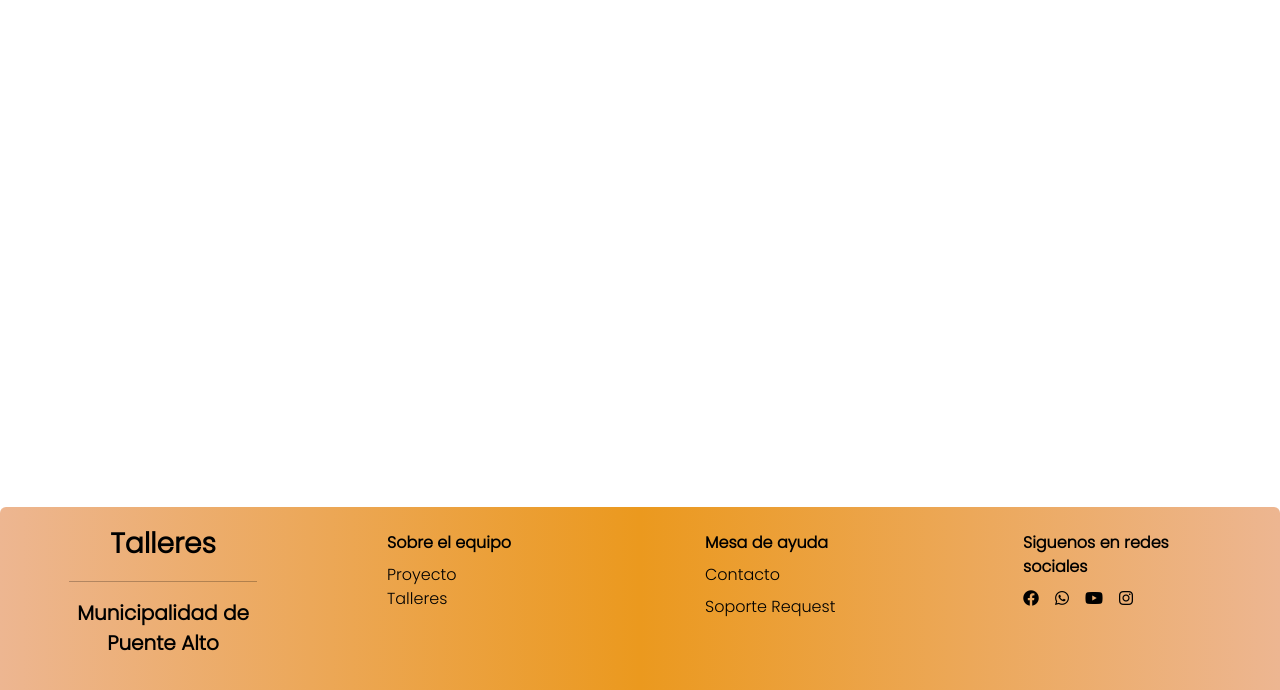
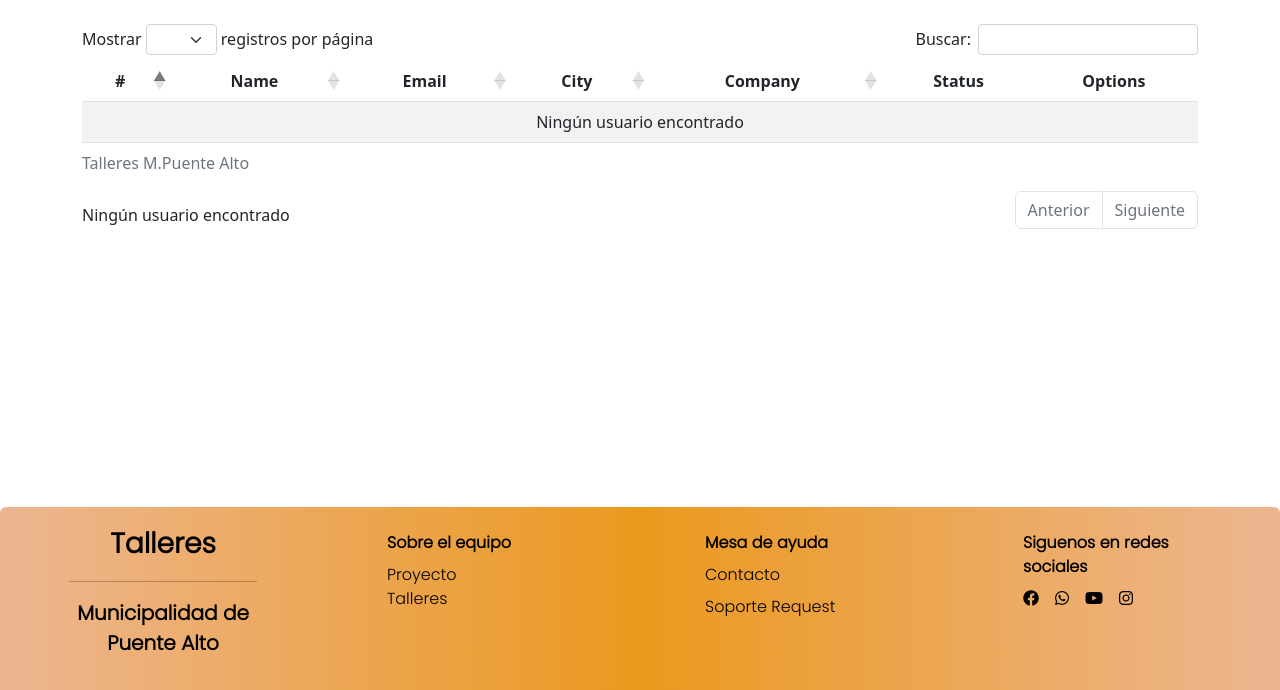
Before and after one commit to camixcode/TalleresMunicipales, a Django app: page /AdministardorGeneral in a window 1280 px wide. Shown: the part 110-800 px from the top of the page. Run offline with Django 4.2, Linux system fonts and the light colour scheme; some libraries are stand-ins or nearby versions; grey boxes are pictures that could not be loaded.

Commit message:
DataTable

```diff
--- /dev/null
+++ b/TestDjango/core/static/core/css/DataTable.css
@@ -0,0 +1,4 @@
+.centered {
+    text-align: center !important;
+    vertical-align: middle !important;
+}
--- /dev/null
+++ b/TestDjango/core/static/core/js/DataTable.js
@@ -0,0 +1,73 @@
+let dataTable;
+let dataTableIsInitialized = false;
+
+const dataTableOptions = {
+    //scrollX: "2000px",
+    lengthMenu: [5, 10, 15, 20, 100],
+    columnDefs: [
+        { className: "centered", targets: [0, 1, 2, 3, 4, 5, 6] },
+        { orderable: false, targets: [5, 6] },
+        //{ searchable: false, targets: [1] }
+        //{ width: "50%", targets: [0] }
+    ],
+    pageLength: 3,
+    destroy: true,
+    language: {
+        lengthMenu: "Mostrar _MENU_ registros por página",
+        zeroRecords: "Ningún usuario encontrado",
+        info: "Mostrando de _START_ a _END_ de un total de _TOTAL_ registros",
+        infoEmpty: "Ningún usuario encontrado",
+        infoFiltered: "(filtrados desde _MAX_ registros totales)",
+        search: "Buscar:",
+        loadingRecords: "Cargando...",
+        paginate: {
+            first: "Primero",
+            last: "Último",
+            next: "Siguiente",
+            previous: "Anterior"
+        }
+    }
+};
+
+const initDataTable = async () => {
+    if (dataTableIsInitialized) {
+        dataTable.destroy();
+    }
+
+    await listUsers();
+
+    dataTable = $("#datatable_users").DataTable(dataTableOptions);
+
+    dataTableIsInitialized = true;
+};
+
+const listUsers = async () => {
+    try {
+        const response = await fetch("https://jsonplaceholder.typicode.com/users");
+        const users = await response.json();
+
+        let content = ``;
+        users.forEach((user, index) => {
+            content += `
+                <tr>
+                    <td>${index + 1}</td>
+                    <td>${user.name}</td>
+                    <td>${user.email}</td>
+                    <td>${user.address.city}</td>
+                    <td>${user.company.name}</td>
+                    <td><i class="fa-solid fa-check" style="color: green;"></i></td>
+                    <td>
+                        <button class="btn btn-sm btn-primary"><i class="fa-solid fa-pencil"></i></button>
+                        <button class="btn btn-sm btn-danger"><i class="fa-solid fa-trash-can"></i></button>
+                    </td>
+                </tr>`;
+        });
+        tableBody_users.innerHTML = content;
+    } catch (ex) {
+        alert(ex);
+    }
+};
+
+window.addEventListener("load", async () => {
+    await initDataTable();
+});
--- a/TestDjango/core/templates/core/Admin_General.html
+++ b/TestDjango/core/templates/core/Admin_General.html
@@ -8,10 +8,17 @@
     <meta http-equiv="X-UA-Compatible" content="IE=edge">
     <meta name="viewport" content="width=device-width, initial-scale=1.0">
     <title>Administrador de Taller</title>
-    <!-- css bootstrap -->
-    <link href="https://cdn.jsdelivr.net/npm/bootstrap@5.2.2/dist/css/bootstrap.min.css" rel="stylesheet" integrity="sha384-Zenh87qX5JnK2Jl0vWa8Ck2rdkQ2Bzep5IDxbcnCeuOxjzrPF/et3URy9Bv1WTRi" crossorigin="anonymous">
+    <!-- Bootstrap-->
+    <link rel="stylesheet" href="https://cdn.jsdelivr.net/npm/bootstrap@5.2.2/dist/css/bootstrap.min.css"
+        integrity="sha384-Zenh87qX5JnK2Jl0vWa8Ck2rdkQ2Bzep5IDxbcnCeuOxjzrPF/et3URy9Bv1WTRi" crossorigin="anonymous" />
+    <!-- DataTable -->
+    <link rel="stylesheet" href="https://cdn.datatables.net/1.12.1/css/dataTables.bootstrap5.min.css" />
+    <!-- Font Awesome -->
+    <link rel="stylesheet" href="https://cdnjs.cloudflare.com/ajax/libs/font-awesome/6.2.0/css/all.min.css"
+        integrity="sha512-xh6O/CkQoPOWDdYTDqeRdPCVd1SpvCA9XXcUnZS2FmJNp1coAFzvtCN9BmamE+4aHK8yyUHUSCcJHgXloTyT2A=="
+        crossorigin="anonymous" referrerpolicy="no-referrer" />
     <!-- CSS -->
-
+    <link rel="stylesheet" href="{% static 'core/css/DataTable.css'%}">
     <!-- <link rel="stylesheet" href="{% static 'core/css/Buscar.css'%}"> -->
 
     <!-- NAV -->
@@ -20,12 +27,35 @@
     {% endblock %}
     <!-- FIN NAV -->
 </head>
+
 <body>
     <!-- ----------------------- -->
-<!-- Grilla -->
-<!-- Texto -->
+    <!-- TABLA -->
+    <div class="container my-4">
+        <div class="row">
+            <div class="col-sm-12 col-md-12 col-lg-12 col-xl-12">
+                <table id="datatable_users" class="table table-striped">
+                    <caption>
+                        Talleres M.Puente Alto
+                    </caption>
+                    <thead>
+                        <tr>
+                            <th class="centered">#</th>
+                            <th class="centered">Name</th>
+                            <th class="centered">Email</th>
+                            <th class="centered">City</th>
+                            <th class="centered">Company</th>
+                            <th class="centered">Status</th>
+                            <th class="centered">Options</th>
+                        </tr>
+                    </thead>
+                    <tbody id="tableBody_users"></tbody>
+                </table>
+            </div>
+        </div>
+    </div>
 
-<!-- Grilla FIN-->
+    <!-- TABLE FIN-->
     <!-- ----------------------- -->
     <!-- ----------------------- -->
     <!-- Footer -->
@@ -39,7 +69,9 @@
                 <img src="{% static 'core/img/adulto-mayor-3.jpeg'%}" class="card-img-top" alt="...">
                 <div class="card-body">
                     <h5 class="card-title text-md-center">Taller de Yoga</h5>
-              <p class="card-text">El yoga es una práctica que conecta el cuerpo, la respiración y la mente. Esta práctica utiliza posturas físicas, ejercicios de respiración y meditación para mejorar la salud general. El yoga se desarrolló como una práctica espiritual hace miles de años.</p>
+                    <p class="card-text">El yoga es una práctica que conecta el cuerpo, la respiración y la mente. Esta
+                        práctica utiliza posturas físicas, ejercicios de respiración y meditación para mejorar la salud
+                        general. El yoga se desarrolló como una práctica espiritual hace miles de años.</p>
                     <p class="card-text"><small class="text-muted">Instructor Juanito Pérez</small></p>
                 </div>
             </div>
@@ -51,16 +83,25 @@
                 <img src="{% static 'core/img/TallerLectura.jpg'%}" class="card-img-top" alt="...">
                 <div class="card-body">
                     <h5 class="card-title text-md-center">Taller de Lectura</h5>
-              <p class="card-text">Cuanto más lees, más información procesa tu mente, por lo que será más ágil y capaz de retener conocimientos. Las personas exitosas ejercitan su mente diariamente mediante la lectura y otros recursos como la realización de crucigramas y juegos de ingenio.</p>
+                    <p class="card-text">Cuanto más lees, más información procesa tu mente, por lo que será más ágil y
+                        capaz de retener conocimientos. Las personas exitosas ejercitan su mente diariamente mediante la
+                        lectura y otros recursos como la realización de crucigramas y juegos de ingenio.</p>
                     <p class="card-text"><small class="text-muted">Instructor Yerko Pérez</small></p>
                 </div>
             </div>
         </div>
         <!-- --FIN MODAL--------->
-    <!-- JS BOOTSTRAP -->
-    <script src="https://cdn.jsdelivr.net/npm/@popperjs/core@2.11.6/dist/umd/popper.min.js" integrity="sha384-oBqDVmMz9ATKxIep9tiCxS/Z9fNfEXiDAYTujMAeBAsjFuCZSmKbSSUnQlmh/jp3" crossorigin="anonymous"></script>
-    <script src="https://cdn.jsdelivr.net/npm/bootstrap@5.2.2/dist/js/bootstrap.min.js" integrity="sha384-IDwe1+LCz02ROU9k972gdyvl+AESN10+x7tBKgc9I5HFtuNz0wWnPclzo6p9vxnk" crossorigin="anonymous"></script>
-    <script src="{% static 'core/js/Fbuscar.js'%}"></script>
+        <!-- Bootstrap-->
+        <script src="https://cdn.jsdelivr.net/npm/bootstrap@5.2.2/dist/js/bootstrap.bundle.min.js"
+            integrity="sha384-OERcA2EqjJCMA+/3y+gxIOqMEjwtxJY7qPCqsdltbNJuaOe923+mo//f6V8Qbsw3"
+            crossorigin="anonymous"></script>
+        <!-- jQuery -->
+        <script src="https://cdnjs.cloudflare.com/ajax/libs/jquery/3.6.0/jquery.min.js"></script>
+        <!-- DataTable -->
+        <script src="https://cdn.datatables.net/1.12.1/js/jquery.dataTables.min.js"></script>
+        <script src="https://cdn.datatables.net/1.12.1/js/dataTables.bootstrap5.min.js"></script>
+        <!-- JS -->
+        <script src="{% static 'core/js/DataTable.js'%}"></script>
 </body>
 
 
```
Lines whose indentation alone changed are shown as unchanged.
